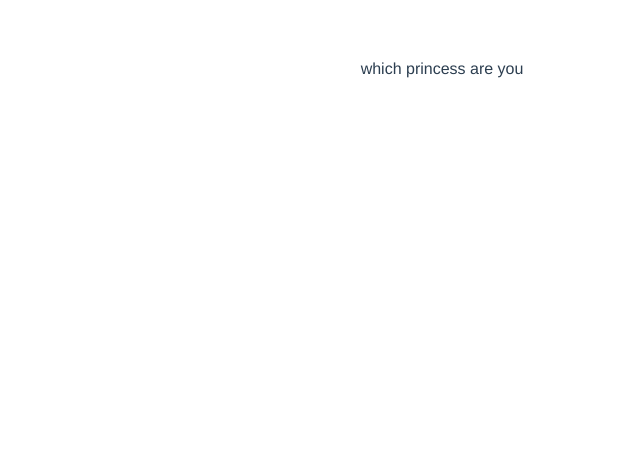
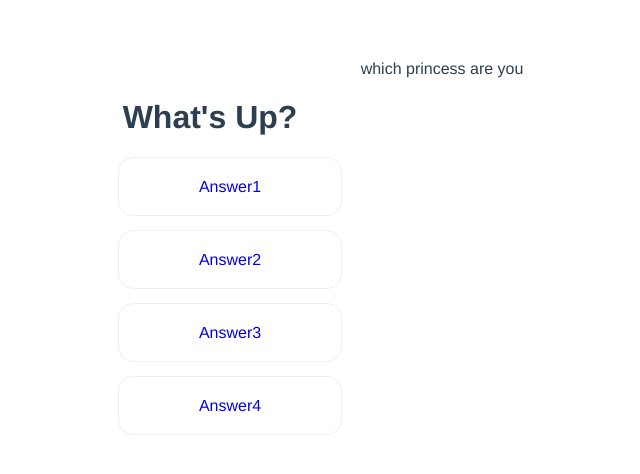
Before and after one commit to InterVarsity/quiz-tool, a Vue app: page / in a window 1280 px wide. Shown: the top 474 px of the page, without its empty margins (198-838 px from the left). Built offline with nearby package versions, Linux system fonts and the light colour scheme.

Commit message:
create basic quesiton component

```diff
--- a/src/App.vue
+++ b/src/App.vue
@@ -1,16 +1,30 @@
 <template>
   <div id="app">
     <HelloWorld msg="which princess are you"/>
+    <Question :question="this.question" :answers="this.answers" />
   </div>
 </template>
 
 <script>
 import HelloWorld from './components/HelloWorld.vue'
+import Question from './components/Question.vue'
 
 export default {
   name: 'app',
   components: {
-    HelloWorld
+    HelloWorld,
+    Question
+  },
+  data () {
+    return {
+      question: 'What\'s Up?',
+      answers: {
+        'Answer1': 'cat1',
+        'Answer2': 'cat2',
+        'Answer3': 'cat3',
+        'Answer4': 'cat4'
+      }
+    }
   }
 }
 </script>
--- /dev/null
+++ b/src/components/Question.vue
@@ -0,0 +1,60 @@
+<template>
+  <div class="question">
+    <h1>{{ question }}</h1>
+    <ul>
+      <li v-for="(category, answer) in answers" :key="answer">
+        <a href="#" class="answer" v-on:click="selectAnswer($event)">
+          {{ answer }}
+          <span class="answer-category">{{ category }}</span>
+        </a>
+      </li>
+    </ul>
+  </div>
+</template>
+
+<script>
+export default {
+  name: 'Question',
+  props: {
+    question: String,
+    answers: Object
+  },
+  methods: {
+    selectAnswer (e) {
+      e.preventDefault()
+      console.log(e)
+      console.log(e.target)
+    }
+  }
+}
+</script>
+
+<!-- Add "scoped" attribute to limit CSS to this component only -->
+<style scoped>
+.question {
+  width: 800px;
+  height: 100px;
+}
+
+li {
+  list-style: none;
+  padding: 20px 40px;
+  margin-bottom: 15px;
+}
+
+.answer {
+  text-decoration: none;
+  padding: 20px 80px;
+  border: 1px solid #eee;
+  border-radius: 15px;
+}
+
+.answer:hover {
+  background: #eef;
+  border: 1px solid #ddf;
+}
+
+.answer-category {
+  display: none;
+}
+</style>
```
